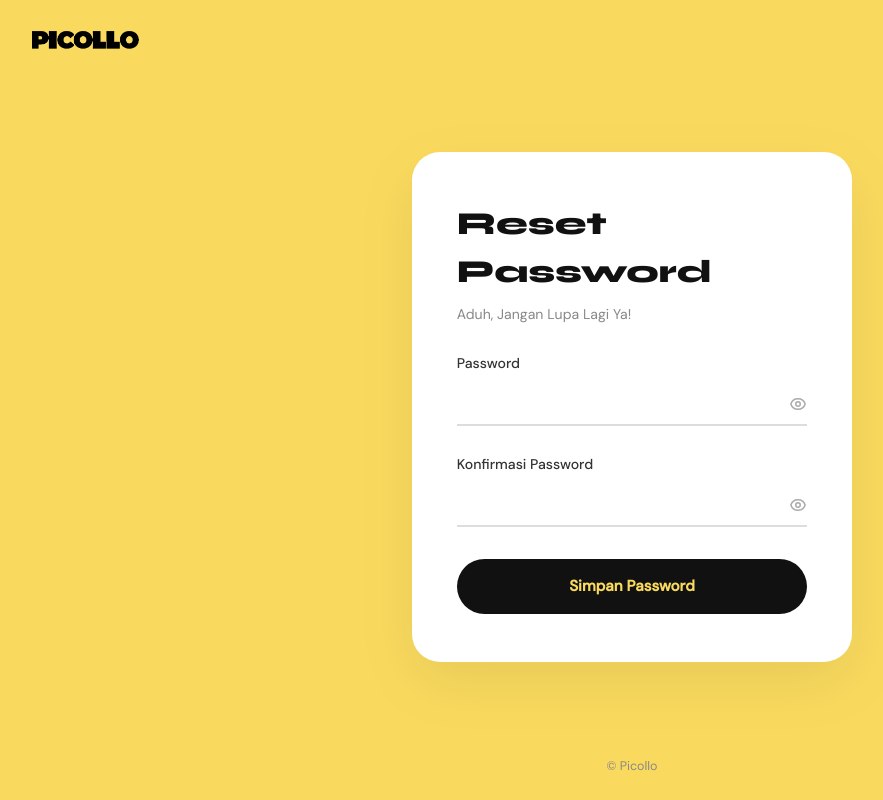
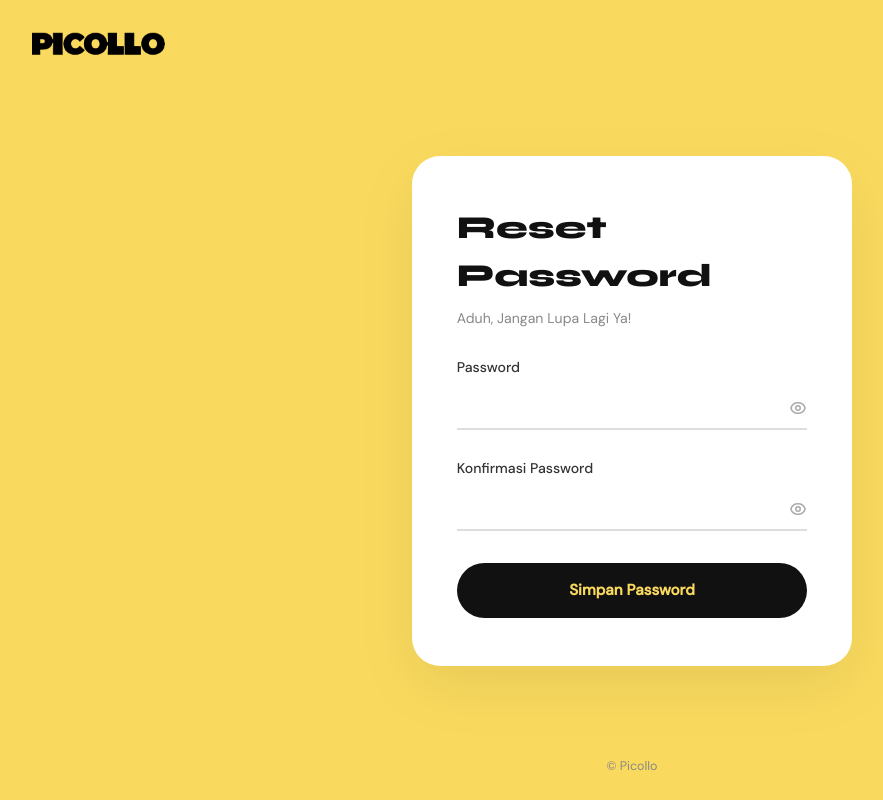
Before and after one commit to OchaJanaeno/picollo-v2, a React app in the folder frontend/: page /reset-password in a window 1280 px wide. Shown: the whole page, without its empty margins (8-891 px from the left). Built offline with nearby package versions, Linux system fonts and the light colour scheme; no server answers; the HTML template or start-up script is replaced by a standard one.

Commit message:
fitur: menambahkan tailwind.config.js

```diff
--- a/frontend/src/pages/auth/ResetPasswordPage.jsx
+++ b/frontend/src/pages/auth/ResetPasswordPage.jsx
@@ -63,7 +63,7 @@ const ResetPasswordPage = () => {
 
                 .page { min-height: 100vh; display: flex; flex-direction: column; background: #FADA5E; }
                 .top-bar { padding: 1.5rem 2.5rem; display: flex; align-items: center; }
-                .top-bar img { height: 32px; cursor: pointer; }
+                .top-bar img { height: 40px; cursor: pointer; }
                 .center { flex: 1; display: flex; align-items: center; justify-content: center; padding: 2rem; }
                 .card {
                     background: #fff; border-radius: 28px;
--- /dev/null
+++ b/frontend/tailwind.config.js
@@ -0,0 +1,25 @@
+/** @type {import('tailwindcss').Config} */
+export default {
+  content: [
+    "./index.html",
+    "./src/**/*.{js,ts,jsx,tsx}",
+  ],
+  theme: {
+    extend: {
+      colors: {
+        picollo: {
+          yellow: '#FFD700', // Kuning cerah khas Picollo
+          black: '#121212',  // Hitam elegan (bukan hitam pekat)
+          red: '#E63946',    // Merah tegas untuk aksen/error
+          white: '#FFFFFF',  // Putih bersih
+          zinc: '#1E1E1E',   // Warna abu-abu gelap untuk variasi sidebar
+        },
+      },
+      fontFamily: {
+        // Karena lo pakai logo yang "bold", font Syne atau Inter sangat cocok
+        sans: ['Inter', 'sans-serif'],
+      },
+    },
+  },
+  plugins: [],
+}
```
Also changed, not shown: frontend/public/PicolloLogo.png (added).
